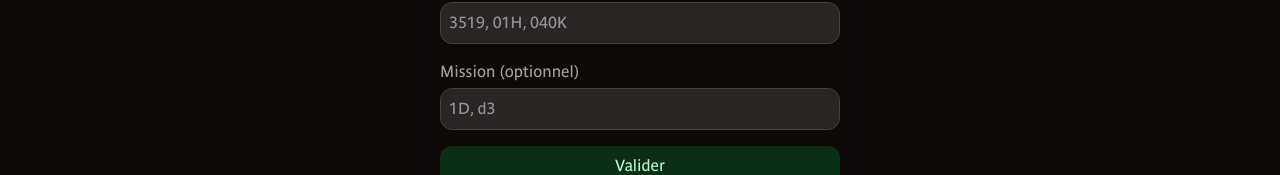
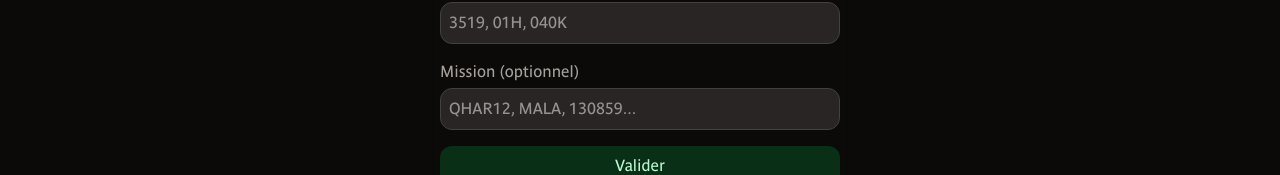
Before and after one commit to leolesimple/ramy, a Next.js app: page /ajout/1/numVoiture in a window 1280 px wide. Shown: the part 154-329 px from the top of the page. Built offline with nearby package versions, Linux system fonts and the light colour scheme; no server answers.

Commit message:
📝 (UI) Updating mission placeholder with real names instead of the previous door id.

```diff
--- a/app/ajout/[id]/numVoiture/page.tsx
+++ b/app/ajout/[id]/numVoiture/page.tsx
@@ -214,7 +214,7 @@ export default function NumVoiturePage() {
                     <input
                         id="mission"
                         type="text"
-                        placeholder="1D, d3"
+                        placeholder="QHAR12, MALA, 130859..."
                         value={mission}
                         onChange={(e) => setMission(e.target.value)}
                         className="w-full p-2 rounded-xl bg-stone-800 border-[1px] border-stone-700 focus:ring-2 focus:ring-blue-500 transition-all dark:bg-white dark:border-stone-950/20 dark:focus:ring-blue-500"
--- a/package.json
+++ b/package.json
@@ -1,6 +1,6 @@
 {
   "name": "ramy",
-  "version": "1.0",
+  "version": "1.0.1",
   "private": true,
   "scripts": {
     "dev": "next dev -p 3010",
```
Also changed, not shown: 1 other file (tests, documents, lock files or other folders).
